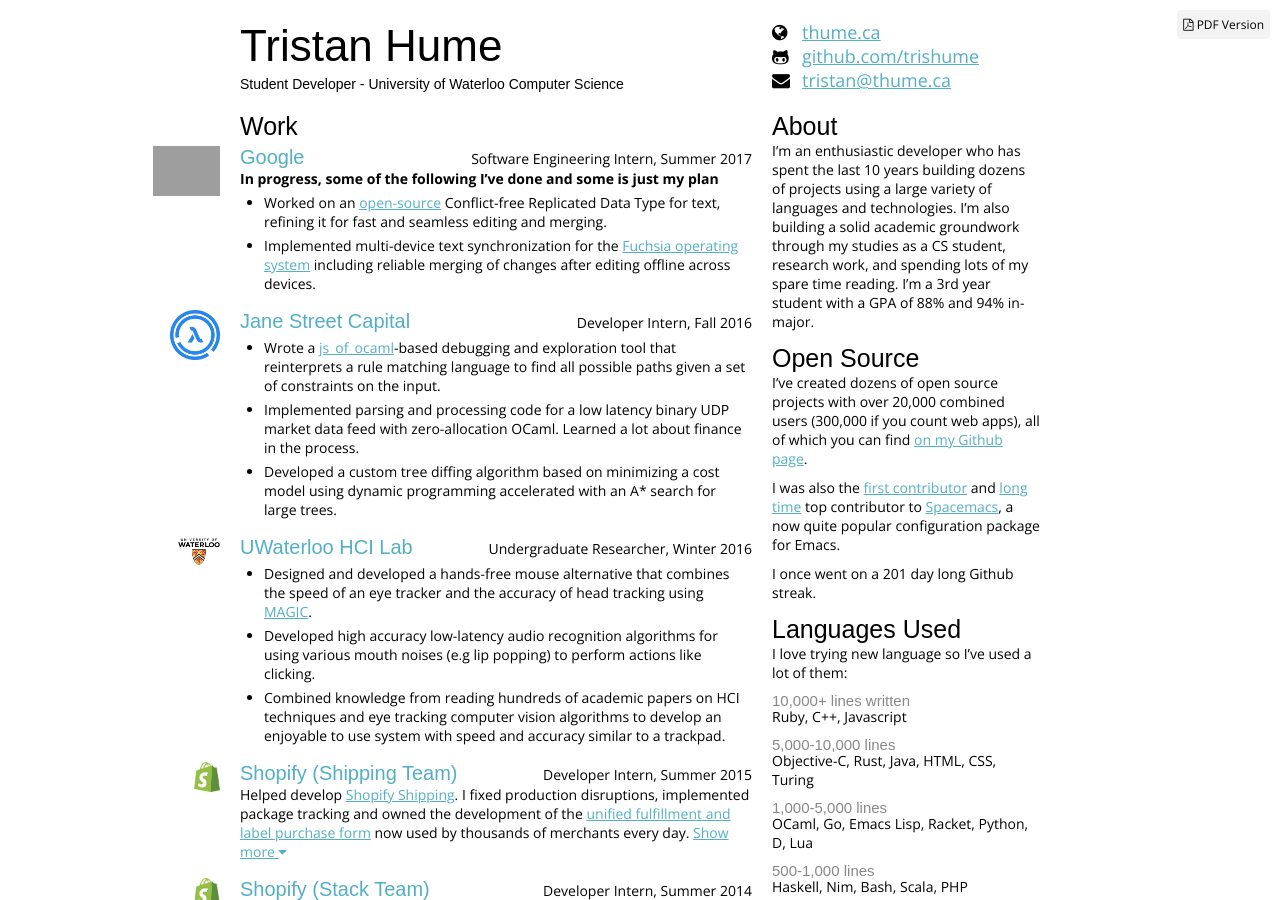
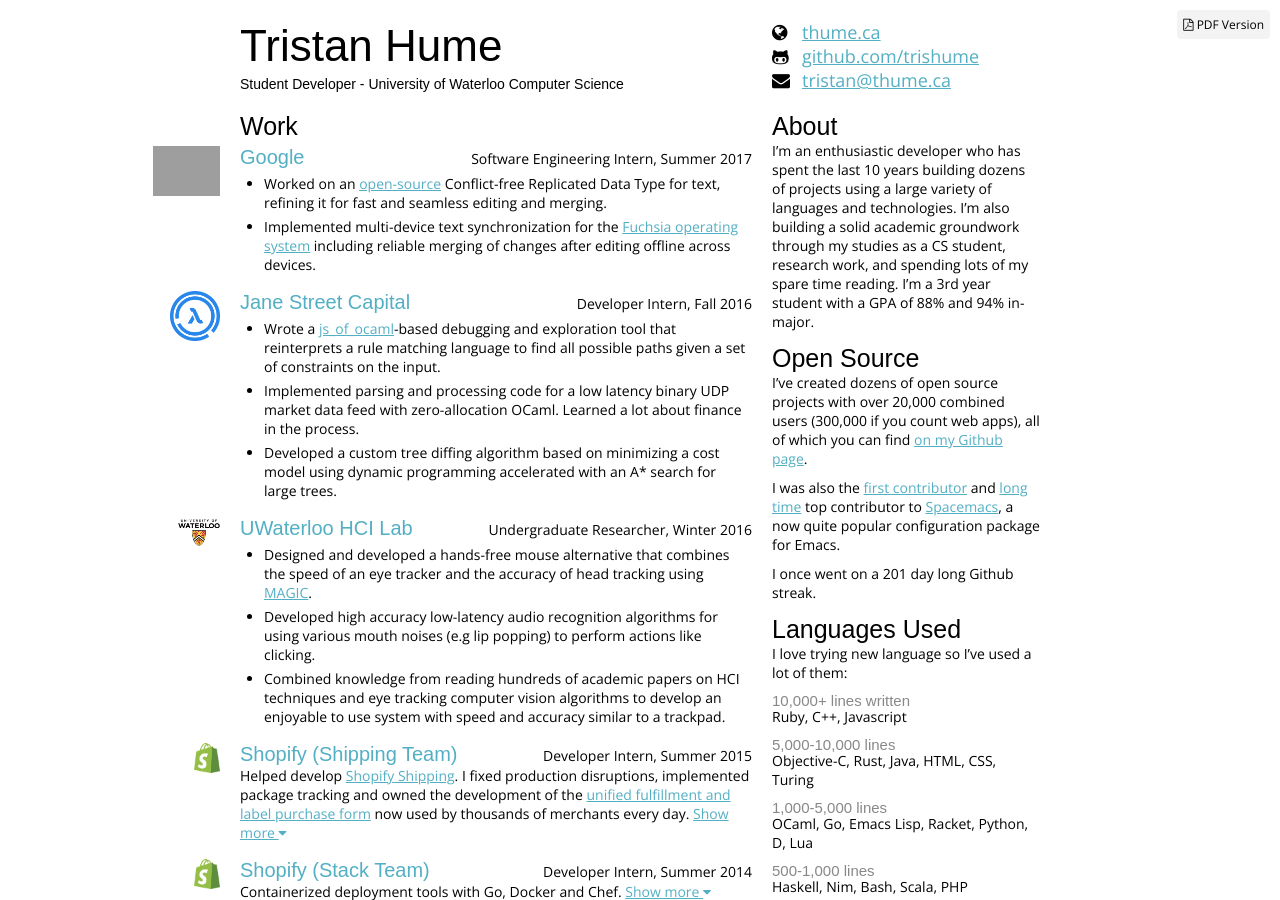
Before and after one commit to trishume/resume, a Jekyll site: the page built from index.html, in a window 1280 px wide and 900 px high. Built offline with Jekyll 4.4.1, drawn with Linux system fonts in a browser that asks for light colours; nearby versions of some CDN libraries; some web fonts are replaced; grey boxes are pictures that could not be loaded.

Commit message:
Update Google section of resume

```diff
--- a/_data/resume.yml
+++ b/_data/resume.yml
@@ -7,9 +7,7 @@
     image-height: 50
     image-no-pop: true
     desc: |
-      **In progress, some of the following I've done and some is just my plan**
-
-      - Worked on an [open-source](https://github.com/google/xi-editor/tree/master/rust/rope) Conflict-free Replicated Data Type for text, refining it for fast and seamless editing and merging.
+      - Worked on an [open-source](https://github.com/google/xi-editor/issues/250) Conflict-free Replicated Data Type for text, refining it for fast and seamless editing and merging.
       - Implemented multi-device text synchronization for the [Fuchsia operating system](https://fuchsia.googlesource.com/docs/+/master/book.md) including reliable merging of changes after editing offline across devices.
   - name: Jane Street Capital
     link: http://janestreet.com/
```
